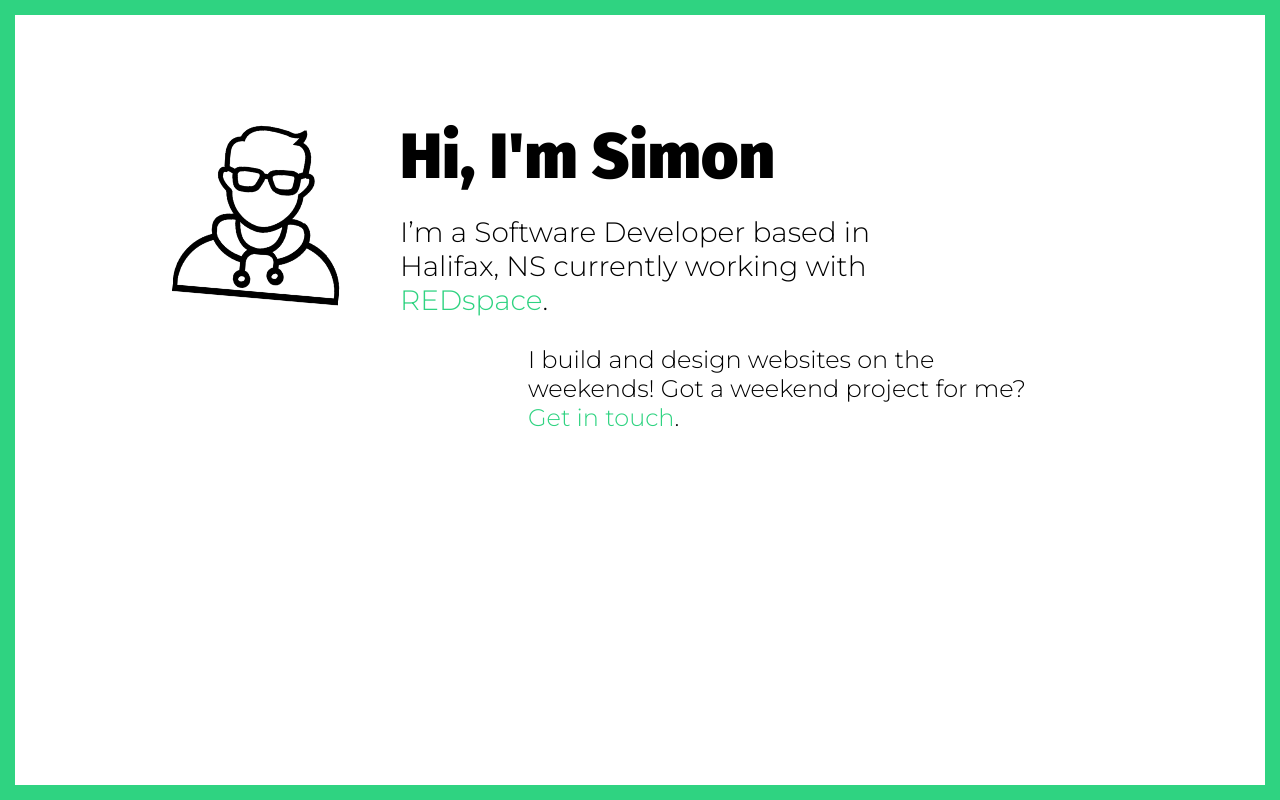
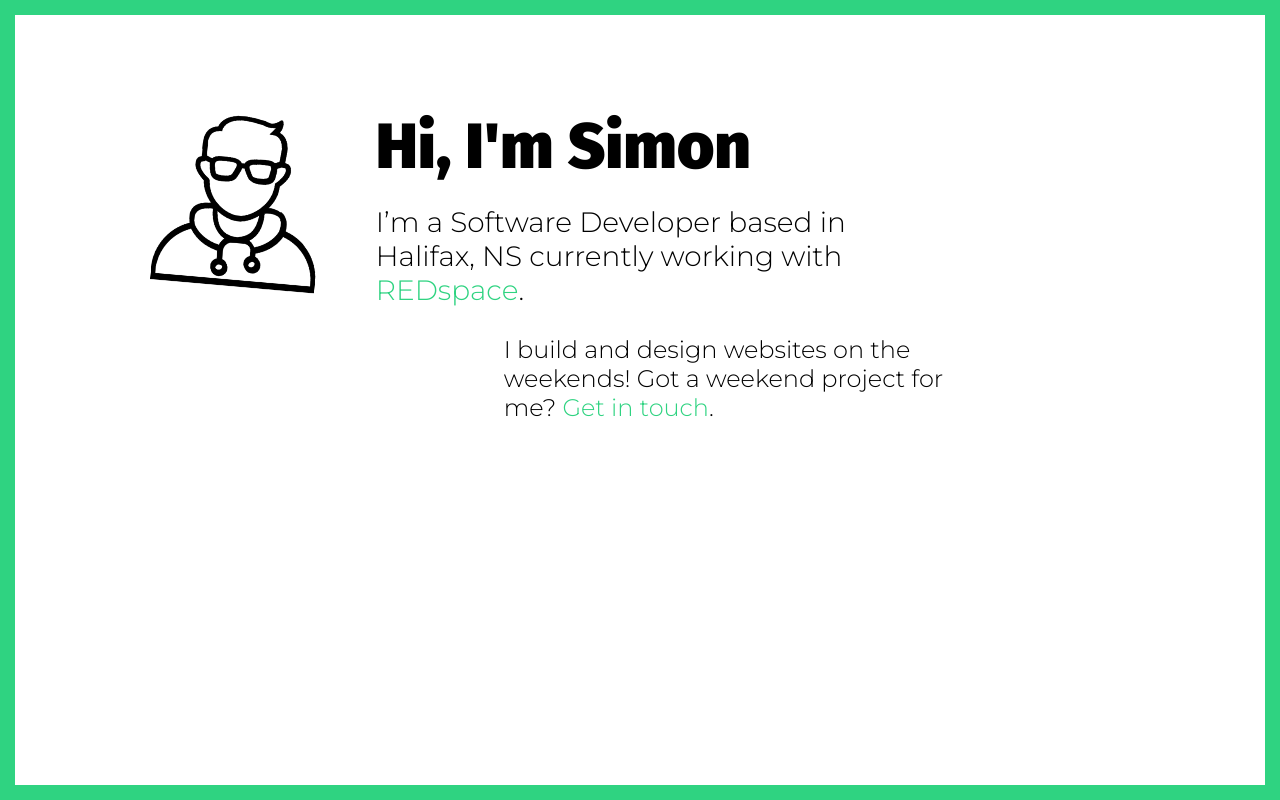
Before and after one commit to simonachkar/www, a Gatsby site: page / in a window 1280 px wide. Built offline with nearby package versions, Linux system fonts and the light colour scheme; Gatsby itself is replaced by a stand-in of ours.

Commit message:
fixed spacing

```diff
--- a/src/pages/styles.scss
+++ b/src/pages/styles.scss
@@ -2,7 +2,7 @@
 
 $font-stack: Helvetica, sans-serif;
 $primary-color: #2fd381;
-$small: 900px;
+$small: 910px;
 $medium: 1080px;
 $large: 1279px;
 
@@ -11,7 +11,6 @@ $large: 1279px;
 }
 
 body {
-    font: 100% $font-stack;
     margin: 0;
     height: 100vh;
     border: 15px solid $primary-color;
@@ -25,40 +24,38 @@ body {
     display: grid;
     padding: 10px;
     max-width: $medium;
-    margin-left: 150px;
-    margin-top: 50px;
 
-    @media screen and (max-width: $small) {
-        margin-left: 50px;
-        margin-top: 50px;
-    }
+    margin-left: 10vw;
+    margin-top: 5vh;
 
     .logo {
-        max-width: 175px;
+        max-width: 13.5vw;
         transform: rotate(5deg);
         grid-column: 1;
         grid-row: 1;
         margin-right: 50px;
         margin-top: 50px;
 
+        @media screen and (min-width: $medium) and (max-width: $large) {
+            max-width: 15vw;
+        }
+
         @media screen and (max-width: $small) {
-            max-width: 100px;
+            max-width: 20vw;
         }
     }
 
     .col {
         grid-column: 2/4;
         grid-row: 1;
-        margin-right: 200px;
+        margin-right: 20vw;
 
         @media screen and (min-width: $medium) and (max-width: $large) {
-            margin-right: 150px;
         }
 
         @media screen and (max-width: $small) {
             grid-column: 1;
             grid-row: 2;
-            margin-right: 50px;
         }
     }
 
```
